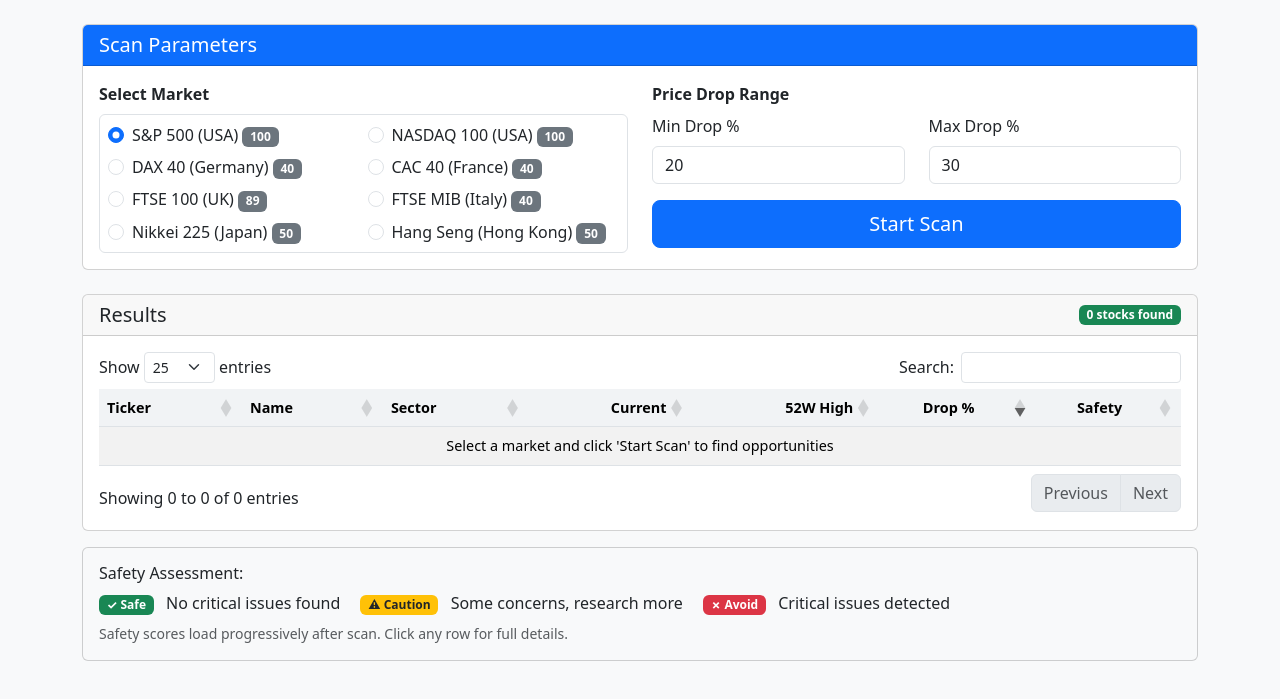
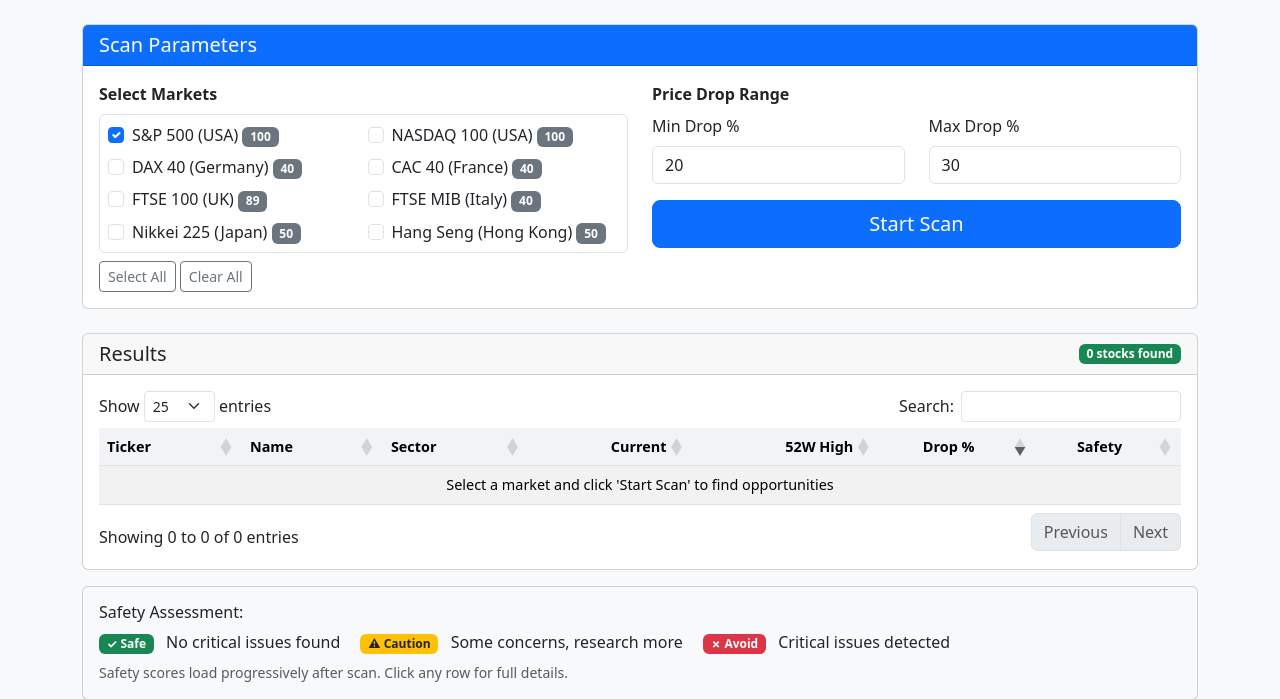
Before and after one commit to rigelshysaj/stock-screener, a Flask app: page / in a window 1280 px wide. Shown: the part 56-755 px from the top of the page. Run offline with Flask 3, Linux system fonts and the light colour scheme; some libraries are stand-ins or nearby versions.

Commit message:
Restore checkbox selection for multiple markets
- Changed from radio buttons back to checkboxes for market selection
- Added selectAllMarkets() and deselectAllMarkets() helper functions
- Updated status message to show all selected markets
- S&P 500 is pre-selected by default

🤖 Generated with [Claude Code](https://claude.com/claude-code)

Co-Authored-By: Claude Opus 4.5 <noreply@anthropic.com>

```diff
--- a/static/js/app.js
+++ b/static/js/app.js
@@ -28,10 +28,23 @@ function initDataTable() {
     });
 }
 
-// Get selected market
+// Get selected markets (multiple checkboxes)
 function getSelectedMarkets() {
-    const selected = $('input[name="market"]:checked').val();
-    return selected ? [selected] : [];
+    const selected = [];
+    $('.market-checkbox:checked').each(function() {
+        selected.push($(this).val());
+    });
+    return selected;
+}
+
+// Select all markets
+function selectAllMarkets() {
+    $('.market-checkbox').prop('checked', true);
+}
+
+// Deselect all markets
+function deselectAllMarkets() {
+    $('.market-checkbox').prop('checked', false);
 }
 
 // Start scanning
@@ -39,7 +52,7 @@ async function startScan() {
     const markets = getSelectedMarkets();
 
     if (markets.length === 0) {
-        alert('Please select a market to scan.');
+        alert('Please select at least one market to scan.');
         return;
     }
 
@@ -57,7 +70,8 @@ async function startScan() {
     $('#scan-text').text('Scanning...');
     $('#scan-spinner').removeClass('d-none');
     $('#status-bar').removeClass('d-none').addClass('alert-info').removeClass('alert-success alert-danger');
-    $('#status-text').text(`Scanning ${markets[0].toUpperCase()}... This may take a few minutes.`);
+    const marketNames = markets.map(m => m.toUpperCase()).join(', ');
+    $('#status-text').text(`Scanning ${marketNames}... This may take a few minutes.`);
 
     try {
         const response = await fetch('/api/scan', {
--- a/templates/index.html
+++ b/templates/index.html
@@ -30,12 +30,12 @@
                 <div class="row">
                     <!-- Markets Selection -->
                     <div class="col-md-6">
-                        <label class="form-label fw-bold">Select Market</label>
+                        <label class="form-label fw-bold">Select Markets</label>
                         <div class="markets-grid" id="markets-container">
                             {% for key, market in markets.items() %}
                             <div class="form-check">
-                                <input class="form-check-input market-radio" type="radio"
-                                       name="market" value="{{ key }}" id="market-{{ key }}"
+                                <input class="form-check-input market-checkbox" type="checkbox"
+                                       value="{{ key }}" id="market-{{ key }}"
                                        {% if key == 'sp500' %}checked{% endif %}>
                                 <label class="form-check-label" for="market-{{ key }}">
                                     {{ market.name }}
@@ -43,6 +43,10 @@
                                 </label>
                             </div>
                             {% endfor %}
+                        </div>
+                        <div class="mt-2">
+                            <button type="button" class="btn btn-sm btn-outline-secondary" onclick="selectAllMarkets()">Select All</button>
+                            <button type="button" class="btn btn-sm btn-outline-secondary" onclick="deselectAllMarkets()">Clear All</button>
                         </div>
                     </div>
 
```
